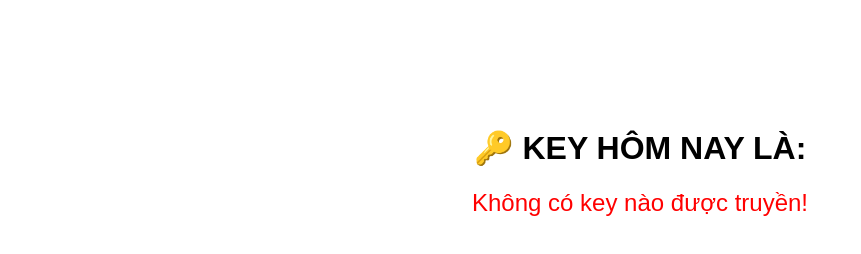
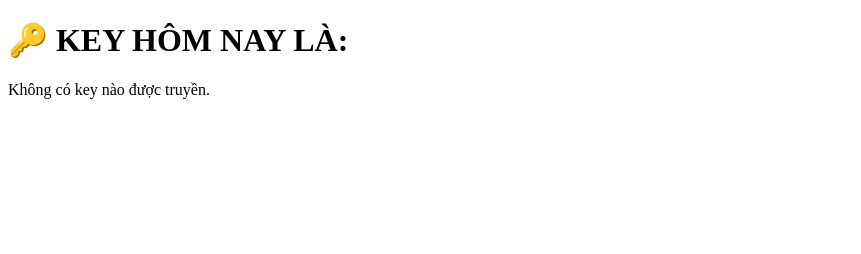
Before and after one commit to ChienVipPro/Gamevipro, a plain HTML site: page index.html in a window 1280 px wide. Shown: the whole page, without its empty margins (0-861 px from the left). Drawn offline with Linux system fonts and the light colour scheme.

Commit message:
Update index.html

```diff
--- a/index.html
+++ b/index.html
@@ -1,31 +1,21 @@
 <!DOCTYPE html>
-<html>
+<html lang="vi">
 <head>
   <meta charset="UTF-8">
-  <title>Trang Key Zalo</title>
-  <style>
-    body {
-      font-family: Arial;
-      text-align: center;
-      padding-top: 100px;
-    }
-    .key {
-      font-size: 24px;
-      color: red;
-    }
-  </style>
+  <title>Key Ngày Hôm Nay</title>
 </head>
 <body>
   <h1>🔑 KEY HÔM NAY LÀ:</h1>
-  <div class="key" id="keyBox">Đang tải...</div>
+  <p id="key">Đang tải...</p>
 
   <script>
     const params = new URLSearchParams(window.location.search);
     const key = params.get("key");
-
-    document.getElementById("keyBox").innerText = key
-      ? key
-      : "Không có key nào được truyền!";
+    if (key) {
+      document.getElementById("key").innerText = key;
+    } else {
+      document.getElementById("key").innerText = "Không có key nào được truyền.";
+    }
   </script>
 </body>
 </html>
```
